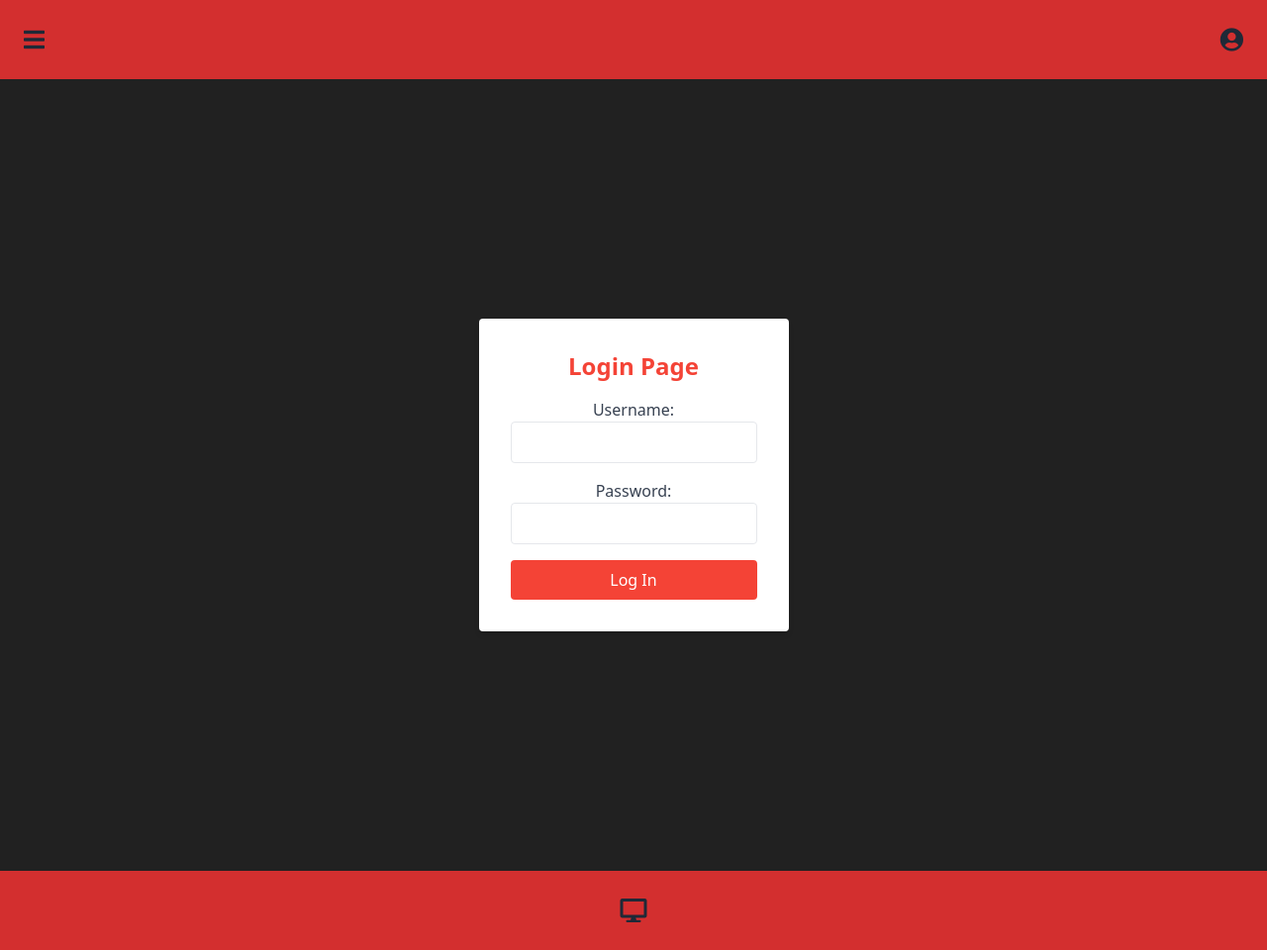
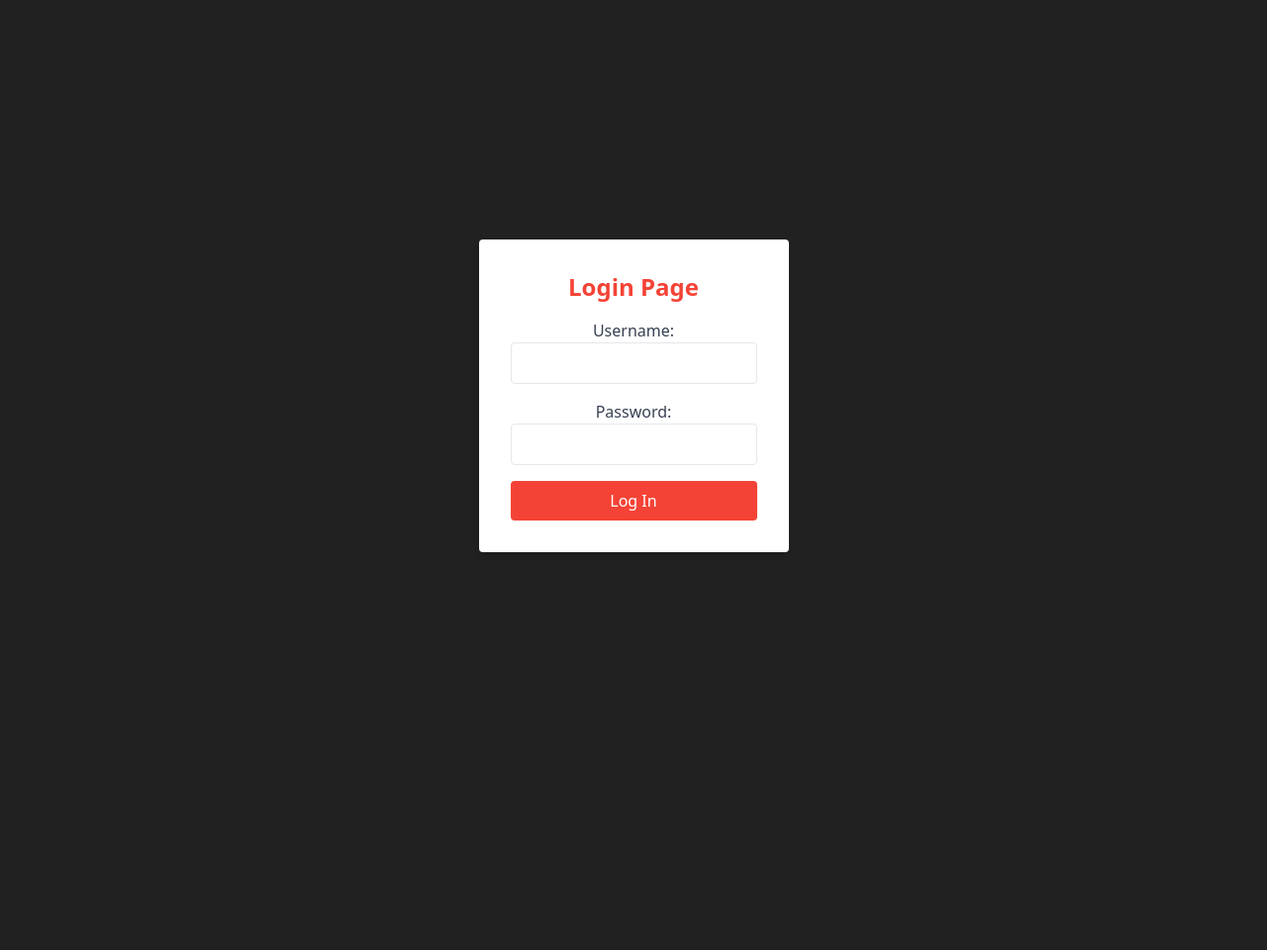
Before and after one commit to sventer444/BattleMaster, a Vue app: page /login in a window 1280 px wide. Shown: the whole page at 99% size. After the commit the page ends 800 px from the top, so only its background shows below. Built offline with nearby package versions, Linux system fonts and the light colour scheme.

Commit message:
sleek functionality

```diff
--- a/src/App.vue
+++ b/src/App.vue
@@ -2,14 +2,14 @@
 <template>
   <div id="app" class="font-sans antialiased text-center text-gray-800 flex flex-col min-h-screen">
     <!-- Top Game Bar -->
-    <div class="flex justify-between items-center p-6 bg-pokemon-red-shaded">
+    <div v-if="showTopNavbar" class="sticky top-0 z-10 flex justify-between items-center p-6 bg-pokemon-red-shaded">
       <div>
         <!-- Hamburger Menu Icon -->
         <i class="fas fa-bars text-2xl cursor-pointer" @click="toggleMenu"></i>
       </div>
       <div>
         <!-- Player Icon (Replace with your actual player icon) -->
-        <i class="fas fa-user-circle text-2xl"></i>
+        <i class="fas fa-user-circle text-2xl cursor-pointer" @click="showUserInfo"></i>
       </div>
     </div>
 
@@ -20,7 +20,7 @@
     </div>
 
     <!-- Navigation Bar -->
-    <div class="flex justify-around p-6 bg-pokemon-red-shaded">
+    <div v-if="showBottomNavbar" class="sticky bottom-0 z-10 flex justify-around p-6 bg-pokemon-red-shaded">
       <div>
         <!-- Computer Icon (Replace with your actual computer icon) -->
         <i class="fas fa-desktop text-2xl"></i>
@@ -47,6 +47,16 @@ export default {
       isMenuOpen: false,
     };
   },
+  computed: {
+    showTopNavbar() {
+      // Check if the current route is not the login page
+      return this.$route.path !== '/login';
+    },
+    showBottomNavbar() {
+      // Check if the current route is not the login page
+      return this.$route.path !== '/login';
+    },
+  },
   methods: {
     toggleMenu() {
       this.isMenuOpen = !this.isMenuOpen;
@@ -56,6 +66,11 @@ export default {
       console.log(`Navigating to ${region}`);
       this.isMenuOpen = false; // Close the menu after selecting a tab
     },
+    showUserInfo() {
+      // Handle the logic to show the UserInfo component
+      // For example, you can navigate to the UserInfo route
+      this.$router.push('/user-info');
+    },
   },
 };
 </script>
--- a/src/router.js
+++ b/src/router.js
@@ -3,7 +3,7 @@
 import { createRouter, createWebHistory } from 'vue-router';
 import { usePlayerInfoStore } from '@/store/playerinfo';
 import Login from '@/views/LoginView.vue';
-import UserInfo from '@/views/UserInfo.vue';
+import UserInfo from '@/components/UserInfo.vue';
 import PcWindow from '@/components/PcWindow.vue'; // Import PcWindow component
 
 const routes = [
```
Also changed, not shown: src/components/UserInfo.vue (renamed from src/views/UserInfo.vue).
